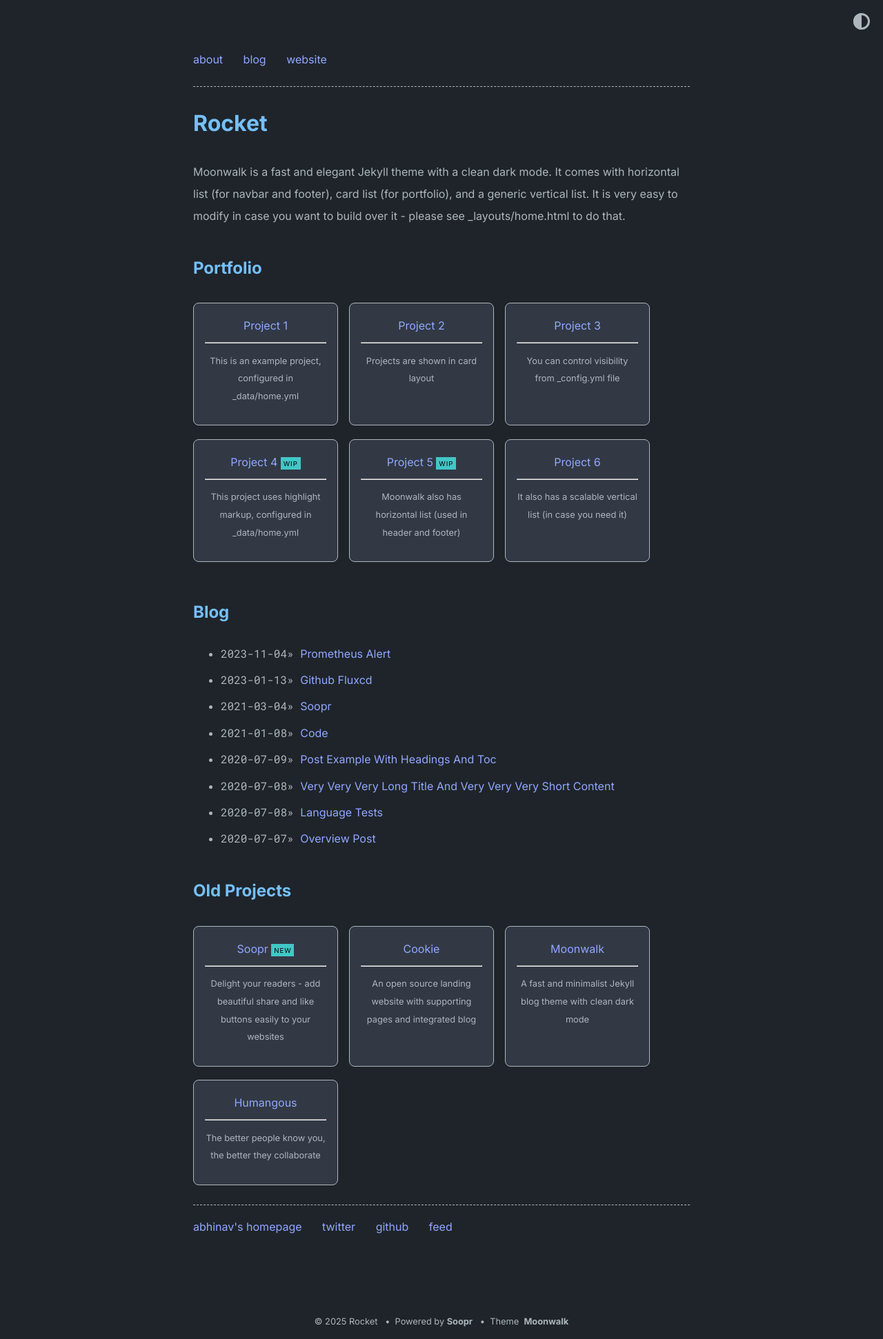
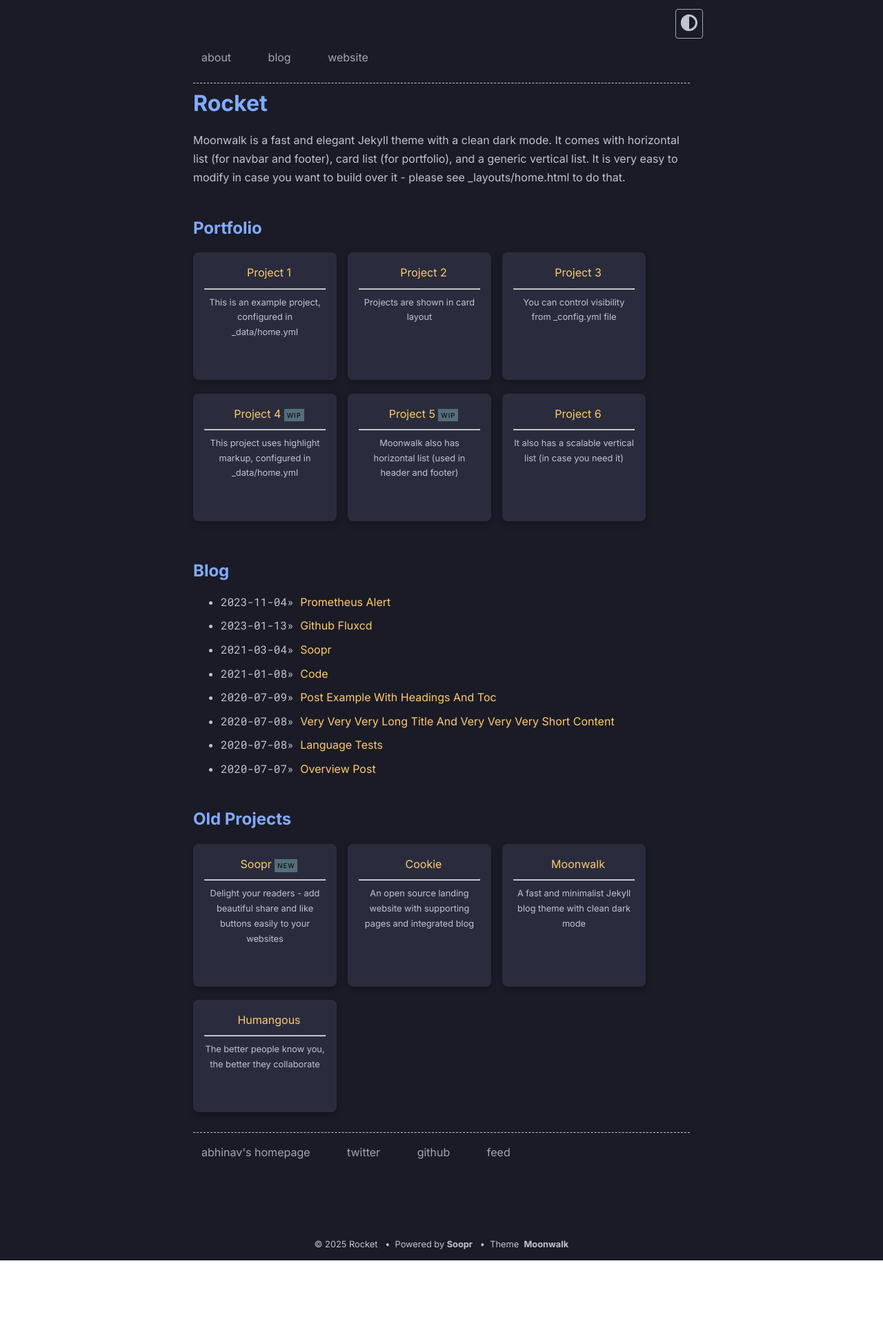
Before and after one commit to yunzck8s/rocket.github.io, a Jekyll site: the page built from index.md, in a window 1280 px wide. Shown: the whole page at 69% size. Built offline with Jekyll 4.4.1, drawn with Linux system fonts in a browser that asks for light colours; after the commit the page ends 1828 px from its top, so only the background shows below that.

Commit message:
Refactor: Apply comprehensive visual style refresh
This commit introduces a new visual style to the blog based on the 'Modern Blue & Amber' color palette for the dark theme.

Key improvements include:

-   **New Color Palette:** Implemented 'Modern Blue & Amber' theme for dark mode, enhancing visual appeal with new colors for backgrounds, text, headings, and links.
-   **UI Element Styling:**
    -   Cards: Updated with box shadows, hover effects, and accent-colored headers.
    -   Navigation: Improved link styling with hover/active states using the accent color.
    -   Tags: Restyled with new colors, a softer border-radius, and hover effects.
    -   Blockquotes: Redesigned with an accent-colored left border.
    -   Code Blocks: Updated background color for better consistency and added a subtle border. Inline code styling refined.
    -   Theme Toggle Button: Enhanced with clearer hover and focus states.
-   **Readability & Spacing:**
    -   Adjusted body line-height for improved text flow.
    -   Standardized heading margins and line heights for better hierarchy.
    -   Refined paragraph and post-title margins.
-   **Visual Polish:**
    -   Added a subtle fade-in animation to the main content on page load.

These changes aim to provide a more modern, visually appealing, and user-friendly experience for the blog, primarily focusing on the dark theme as per initial configuration.

```diff
--- a/_sass/list.scss
+++ b/_sass/list.scss
@@ -2,7 +2,8 @@ ul.horizontal-list {
   display: flex;
   //justify-content: space-between;
   margin-top: 0em;
-  margin-left: -40px;
+  margin-left: 0;
+  padding-left: 0;
   flex-wrap: wrap;
 
   li {
@@ -12,14 +13,28 @@ ul.horizontal-list {
 
   li a {
     text-decoration: none;
-    font-weight: normal
+    font-weight: normal;
+    color: var(--text-secondary);
+    padding: 0.5em 0.75em;
+    border-radius: 0.3em;
+    transition: background-color 0.2s ease-out, color 0.2s ease-out;
   }
 
+  li a:hover,
+  li a:focus {
+    color: var(--bg);
+    background-color: var(--links);
+  }
+
+  li a.active {
+    color: var(--bg);
+    background-color: var(--links);
+    font-weight: bold;
+  }
 }
 
 .card {
   padding: 1em;
-  border: 1px var(--text) solid;
   width: 11em;
   height: auto;
   text-align: center;
@@ -28,6 +43,8 @@ ul.horizontal-list {
   background-color: var(--bg-secondary);
   margin-bottom: 0.8em;
   border-radius: 0.5em;
+  box-shadow: 0 4px 10px rgba(0, 0, 0, 0.25);
+  transition: transform 0.2s ease-out, box-shadow 0.2s ease-out;
 
   .header {
     color: var(--links);
@@ -43,6 +60,11 @@ ul.horizontal-list {
 
 }
 
+.card:hover {
+  transform: translateY(-3px);
+  box-shadow: 0 6px 15px rgba(0, 0, 0, 0.3);
+}
+
 /* Responsive cards - one column layout on small screens */
 @media screen and (max-width: 600px) {
   ul.horizontal-list li.card {
--- a/_sass/moonwalk.scss
+++ b/_sass/moonwalk.scss
@@ -6,7 +6,7 @@ html { height: 100%; }
 body {
   font-family:  "Inter", -apple-system, "avenir next", avenir, roboto, noto, ubuntu, "helvetica neue", helvetica, sans-serif;
   font-size: 1.0rem;
-  line-height: 2;
+  line-height: 1.7;
   margin: 0;
   min-height: 100%;
 }
@@ -15,7 +15,7 @@ pre, code {
   font-size: 0.9rem;
 }
 
-h2, h3, h4, h5 { margin-top: 1.5em; }
+/* h2, h3, h4, h5 old rule removed, will be replaced by more specific ones below */
 
 hr { margin: 1em 0; }
 
@@ -27,7 +27,10 @@ hr.page-break {
   &:after { content: attr(data-content) '-----' }
 }
 
-p { margin: 1em 0; }
+p {
+  margin-top: 0;
+  margin-bottom: 1.2em;
+}
 
 li { margin: 0.4em 0; }
 
@@ -35,6 +38,7 @@ li { margin: 0.4em 0; }
   max-width: 720px;
   margin: 0 auto;
   padding: 4em 2em;
+  animation: fadeInUp 0.5s ease-out forwards;
 }
 
 table, th, td {
@@ -46,14 +50,16 @@ table, th, td {
 
 div.highlighter-rouge pre code, pre code.highlighter-rouge {
   display: block;
-  overflow-x: auto;
-  padding: 1em;
+  /* padding will be on the parent .highlight or div.highlighter-rouge */
+  /* overflow-x will be on the parent .highlight or div.highlighter-rouge */
 }
 
 blockquote {
   font-style: italic;
-  border: thin solid black;
-  padding: 1em;
+  padding: 1em 1.5em;
+  border-left: 3px solid var(--links);
+  background-color: var(--bg-secondary);
+  color: var(--text); /* Or var(--text-secondary) if preferred */
 
   p { margin: 0; }
 }
@@ -77,15 +83,15 @@ html {
 // -------------- THEME SWITCHER -------------- //
 @mixin dark-appearance {
   html, body  {
-      --headings: #74c0fc;
-      --links: #91A7FF;
-      --highlight: #41C7C7;
-      --bg: #1f242A;
-      --bg-secondary: #323945;
-      --text: #adb5bd;
-      --text-secondary: #9CA3AF;
-      --code-text: #91A7FF;
-      --share-text: #C4C4C4;
+      --headings: #82aaff;
+      --links: #ffcb6b;
+      --highlight: #546e7a;
+      --bg: #1a1b26;
+      --bg-secondary: #2a2c3e;
+      --text: #c0c5ce;
+      --text-secondary: #a0a8b4;
+      --code-text: #82aaff;
+      --share-text: #a0a8b4;
   };
 }
 html[data-theme="dark"] { @include dark-appearance; }
@@ -101,17 +107,28 @@ html, body {
 }
 h1, h2, h3, h4, h5, h6 {
     color: var(--headings);
+    margin-bottom: 0.6em;
+    line-height: 1.3;
 }
+
+h1 { margin-top: 0; }
+h2 { margin-top: 1.8em; }
+h3 { margin-top: 1.6em; }
+h4, h5, h6 { margin-top: 1.5em; }
+
 p, strong, b, em, small, li, hr, table, figcaption {
     color: var(--text);
 }
 .highlight, pre code, blockquote {
   border-radius: 0.5em;
 }
-blockquote {
-  background-color: var(--bg-secondary);
-  border: 1px var(--border) solid;
+.highlight, div.highlighter-rouge { /* Ensure these apply to common Jekyll wrappers */
+  border: 1px solid var(--highlight);
+  padding: 1em;
+  overflow-x: auto;
+  /* border-radius is already applied via ".highlight, pre code, blockquote" */
 }
+/* blockquote specific border already handled above, removing the generic one */
 a {
   color: var(--links);
 }
@@ -128,22 +145,28 @@ html.transition *:after {
 .theme-toggle {
   color: var(--text);
   background-color: transparent;
-  padding: 4px;
+  padding: 0.5em;
   cursor: pointer;
   margin: 1em;
   position: fixed;
   right: 0;
   top: 0;
-  border: 2px transparent solid;
+  border: 1px solid var(--text-secondary);
+  border-radius: 0.3em;
   outline: none;
+  transition: color 0.2s ease-out, background-color 0.2s ease-out, border-color 0.2s ease-out;
 }
 
 .theme-toggle:hover {
   color: var(--links);
-  outline: none;
+  background-color: var(--bg-secondary);
+  border-color: var(--links);
 }
 .theme-toggle:focus {
-  outline: none;
+  color: var(--links);
+  border-color: var(--links);
+  outline: 2px solid var(--links);
+  outline-offset: 2px;
 }
 .dashed {
   border-top: 1px var(--text) dashed;
@@ -177,12 +200,13 @@ mark {
 }
 p code, li code {
   background-color: var(--bg-secondary);
-  padding: 0.2rem;
+  padding: 0.15rem 0.4rem;
   color: var(--code-text);
-  font-weight: bold;
+  font-weight: normal;
+  border-radius: 0.2em;
 }
 .post-title {
-  margin-bottom:-1.5rem;
+  margin-bottom: 0.5rem;
 }
 .project-title {
   margin-bottom: 0.8rem;
@@ -203,13 +227,31 @@ p code, li code {
 }
 .tag {
   font-family: "Roboto Mono", "Courier New", monospace;
-  color: var(--text-secondary);
-  padding: 0.4em 1em;
+  color: var(--links);
+  padding: 0.3em 0.8em;
   margin-right: 0.5em;
-  border-radius: 1em;
+  border-radius: 0.3em;
   background-color: var(--bg-secondary);
-  font-size: 0.7em;
+  font-size: 0.75em;
   font-weight: bold;
   text-transform: lowercase;
-  //border: 1px solid var(--text-secondary);
+  border: 1px solid var(--links);
+  transition: background-color 0.2s ease-out, color 0.2s ease-out, border-color 0.2s ease-out;
 }
+
+.tag:hover {
+  color: var(--bg);
+  background-color: var(--links);
+  border-color: var(--links);
+}
+
+@keyframes fadeInUp {
+  from {
+    opacity: 0;
+    transform: translateY(15px);
+  }
+  to {
+    opacity: 1;
+    transform: translateY(0);
+  }
+}
--- a/_sass/syntax.scss
+++ b/_sass/syntax.scss
@@ -1,6 +1,6 @@
 .highlight .hll { background-color: #515151 }
 /*.highlight  { background: #2d2d2d; color: #f2f0ec }*/
-.highlight  { background: #1A1F35; color: #f2f0ec }
+.highlight  { background-color: var(--bg-secondary); color: #f2f0ec }
 .highlight .c { color: #747369 } /* Comment */
 .highlight .err { color: #f2777a } /* Error */
 .highlight .k { color: #cc99cc } /* Keyword */
```
